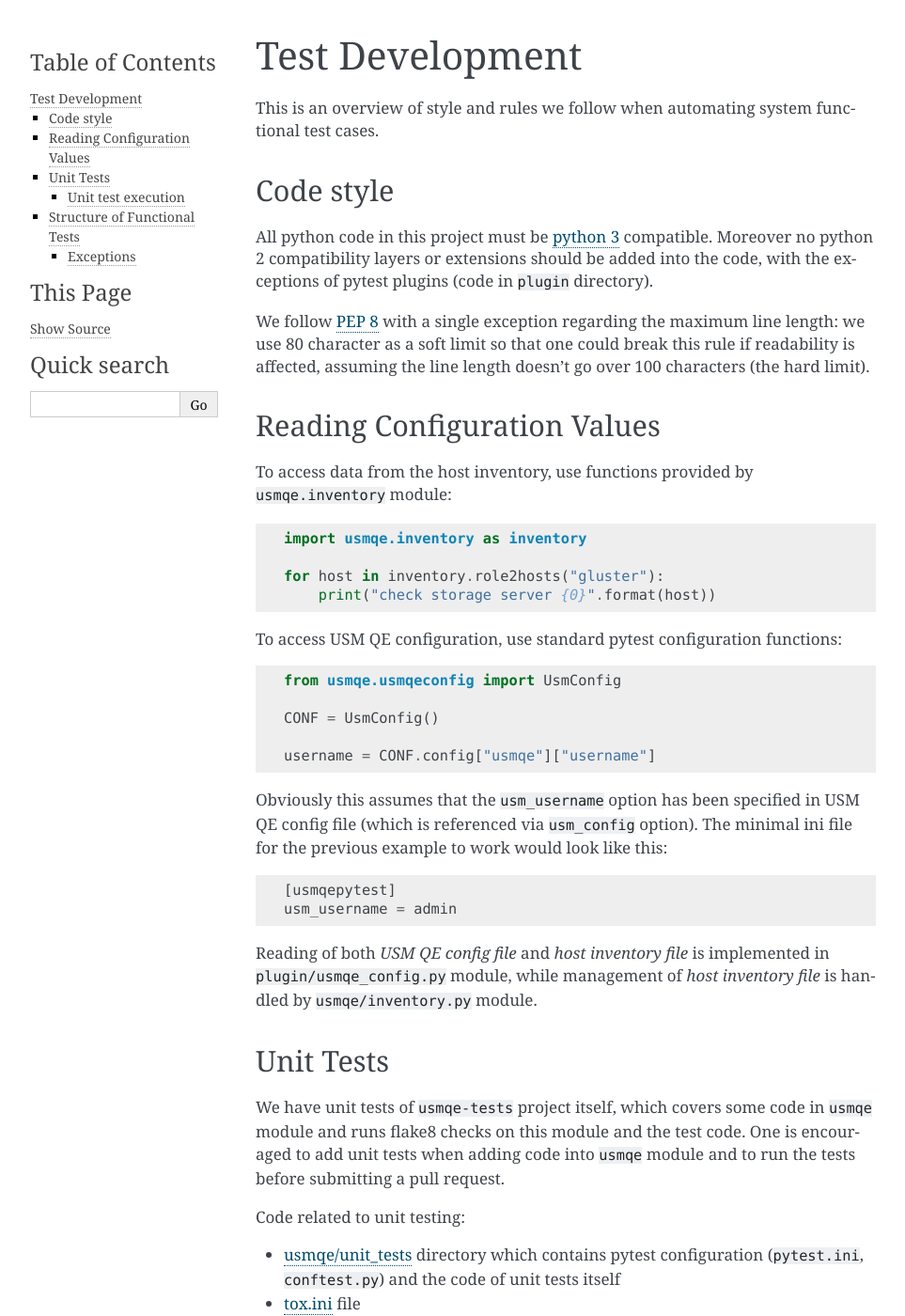
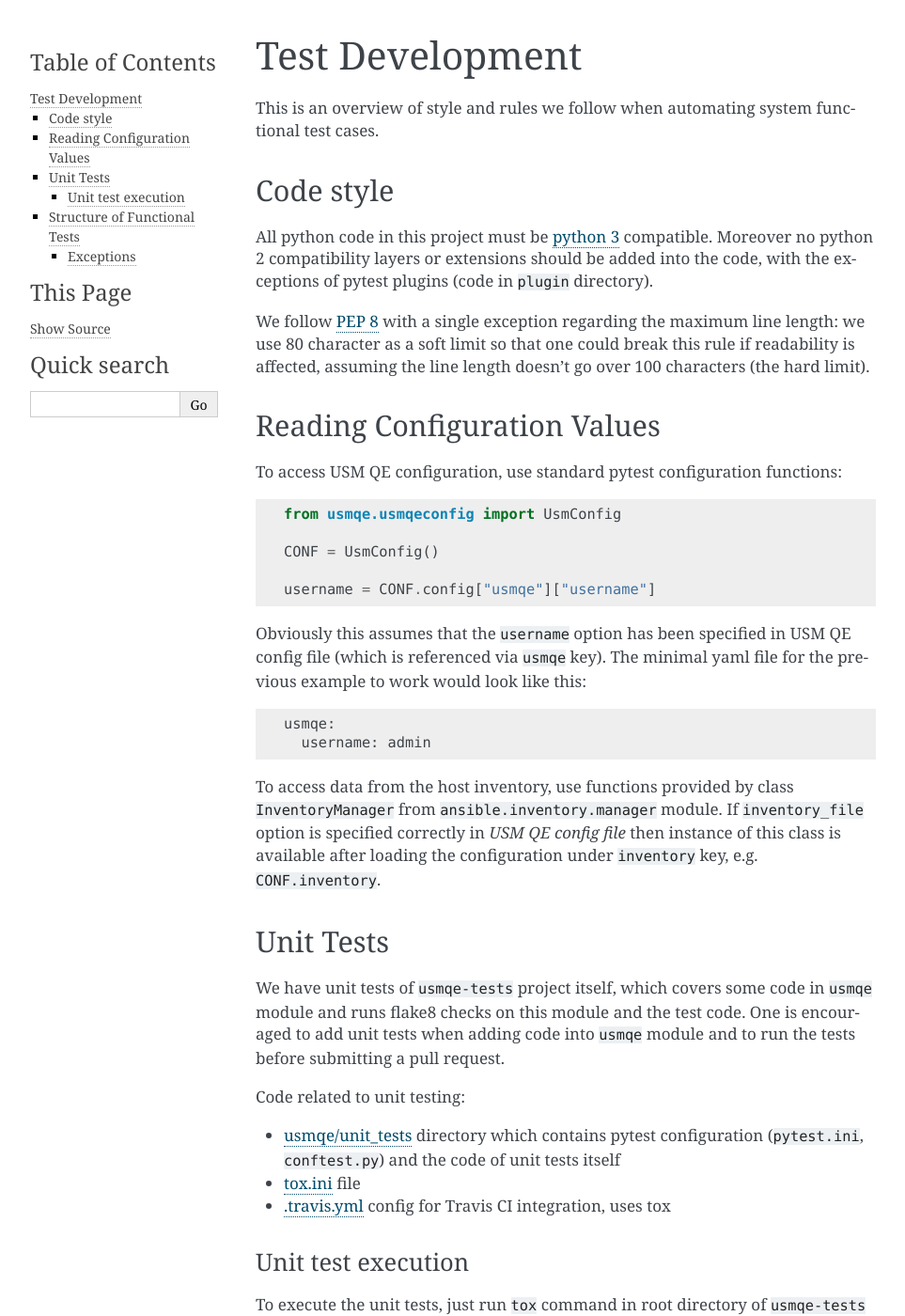
Before and after one commit to usmqe/usmqe-tests, a Sphinx documentation site: the page built from docs/test_development.rst, in a window 1280 px wide and 1400 px high. Shown: the whole window at 94% size, without its empty margins (148-1111 px from the left). Built offline with Sphinx 7.4.7, drawn with Linux system fonts in a browser that asks for light colours.

Commit message:
update Reading Configuration Values section of doc

```diff
--- a/docs/test_development.rst
+++ b/docs/test_development.rst
@@ -23,16 +23,6 @@ rule if readability is affected, assuming the line length doesn't go over
 Reading Configuration Values
 ============================
 
-To access data from the host inventory, use functions provided by
-``usmqe.inventory`` module:
-
-.. code-block:: python
-
-    import usmqe.inventory as inventory
-
-    for host in inventory.role2hosts("gluster"):
-        print("check storage server {0}".format(host))
-
 To access USM QE configuration, use standard pytest configuration functions:
 
 .. code-block:: python
@@ -43,16 +33,18 @@ To access USM QE configuration, use standard pytest configuration functions:
 
     username = CONF.config["usmqe"]["username"]
 
-Obviously this assumes that the ``usm_username`` option has been specified in
-USM QE config file (which is referenced via ``usm_config`` option). The minimal
-ini file for the previous example to work would look like this::
+Obviously this assumes that the ``username`` option has been specified in
+USM QE config file (which is referenced via ``usmqe`` key). The minimal
+yaml file for the previous example to work would look like this::
 
-    [usmqepytest]
-    usm_username = admin
+    usmqe:
+      username: admin
 
-Reading of both *USM QE config file* and *host inventory file* is implemented
-in ``plugin/usmqe_config.py`` module, while management of *host inventory file*
-is handled by ``usmqe/inventory.py`` module.
+To access data from the host inventory, use functions provided by
+class ``InventoryManager`` from ``ansible.inventory.manager`` module.
+If ``inventory_file`` option is specified correctly in *USM QE config file*
+then instance of this class is available after loading the configuration under
+``inventory`` key, e.g. ``CONF.inventory``.
 
 
 .. _unit-tests-label:
```
